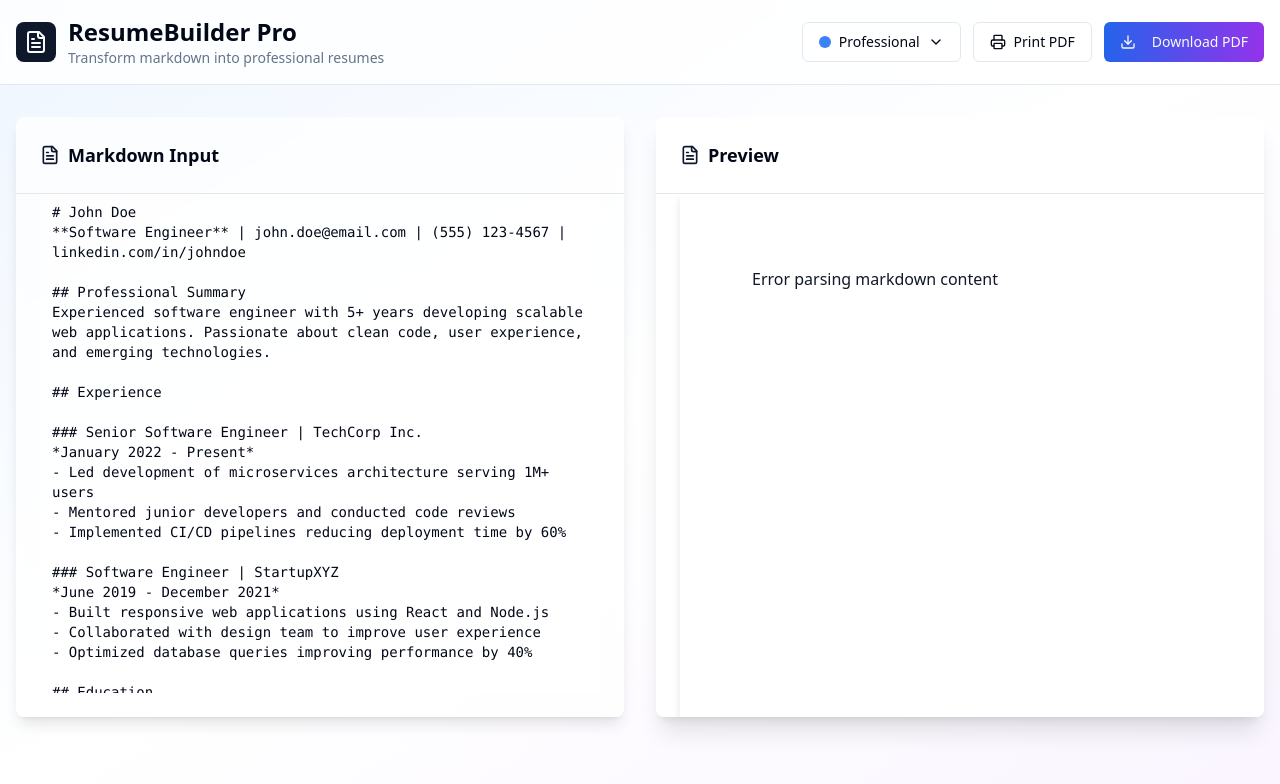
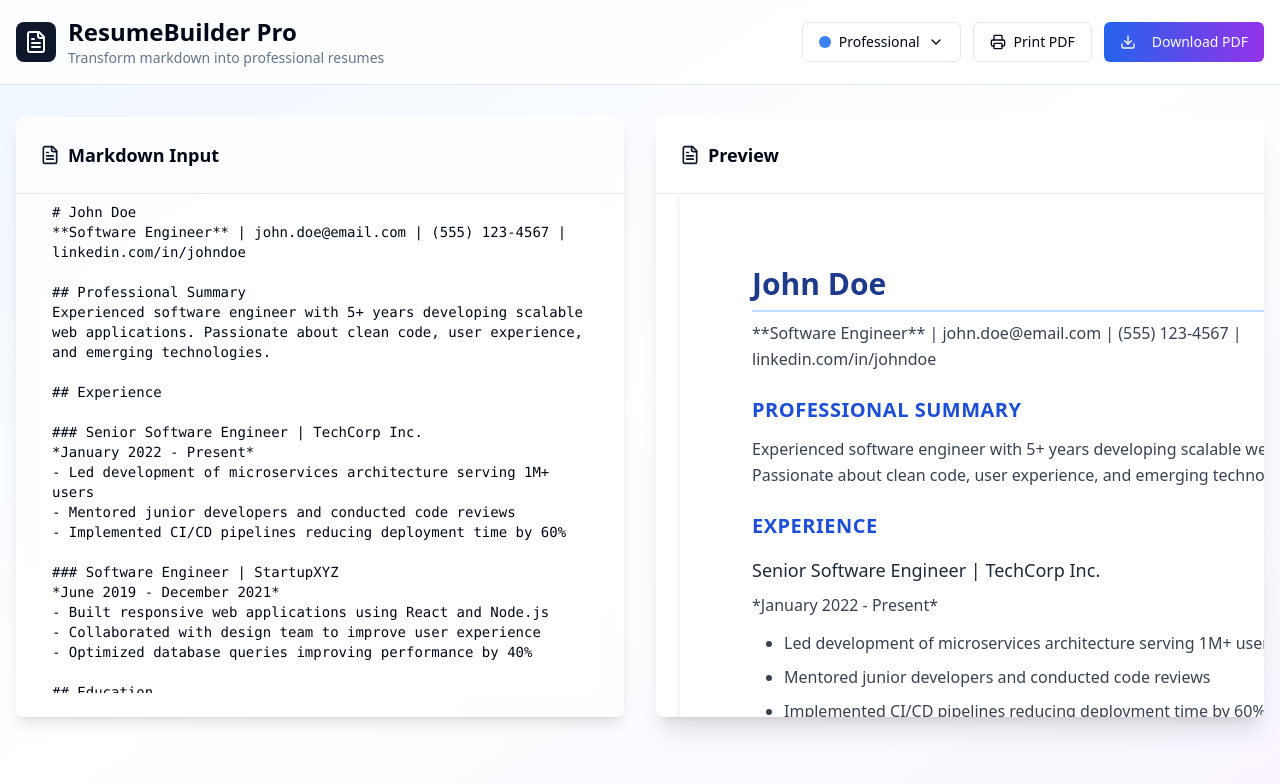
Before and after one commit to erricrr/markdown-to-resume, a React (Vite) app: page / in a window 1280 px wide. Shown: the top 784 px of the page. Built offline with nearby package versions, Linux system fonts and the light colour scheme.

Commit message:
Fix renderer method signatures
Update the renderer method signatures in `src/components/ResumePreview.tsx` to match the expected types.

```diff
--- a/src/components/ResumePreview.tsx
+++ b/src/components/ResumePreview.tsx
@@ -23,46 +23,50 @@ export const ResumePreview = forwardRef<HTMLDivElement, ResumePreviewProps>(
         const renderer = new marked.Renderer();
 
         // Override heading renderer to add resume classes
-        renderer.heading = (text: string, level: number) => {
+        renderer.heading = ({ tokens, depth }: any) => {
+          const text = tokens.map((token: any) => token.raw || token.text || '').join('');
           const escapedText = text.toLowerCase().replace(/[^\w]+/g, '-');
-          return `<h${level} id="${escapedText}" class="resume-heading-${level}">${text}</h${level}>`;
+          return `<h${depth} id="${escapedText}" class="resume-heading-${depth}">${text}</h${depth}>`;
         };
 
         // Override paragraph renderer
-        renderer.paragraph = (text: string) => {
+        renderer.paragraph = ({ tokens }: any) => {
+          const text = tokens.map((token: any) => token.raw || token.text || '').join('');
           return `<p class="resume-paragraph">${text}</p>`;
         };
 
         // Override list renderer
-        renderer.list = (body: string, ordered: boolean) => {
-          const tag = ordered ? 'ol' : 'ul';
+        renderer.list = (token: any) => {
+          const tag = token.ordered ? 'ol' : 'ul';
+          const body = token.items.map((item: any) => renderer.listitem!(item)).join('');
           return `<${tag} class="resume-list">${body}</${tag}>`;
         };
 
         // Override list item renderer
-        renderer.listitem = (text: string) => {
+        renderer.listitem = (item: any) => {
+          const text = item.tokens ? item.tokens.map((token: any) => token.raw || token.text || '').join('') : item.text || '';
           return `<li class="resume-list-item">${text}</li>`;
         };
 
         // Override table renderer
-        renderer.table = (header: string, body: string) => {
+        renderer.table = (token: any) => {
+          const header = token.header.map((cell: any) => renderer.tablecell!(cell)).join('');
+          const body = token.rows.map((row: any) =>
+            `<tr class="resume-table-row">${row.map((cell: any) => renderer.tablecell!(cell)).join('')}</tr>`
+          ).join('');
           return `<table class="resume-table">
-            <thead class="resume-table-head">${header}</thead>
+            <thead class="resume-table-head"><tr class="resume-table-row">${header}</tr></thead>
             <tbody class="resume-table-body">${body}</tbody>
           </table>`;
         };
 
-        // Override table row renderer
-        renderer.tablerow = (content: string) => {
-          return `<tr class="resume-table-row">${content}</tr>`;
-        };
-
         // Override table cell renderer
-        renderer.tablecell = (content: string, flags: { header: boolean; align: string | null }) => {
-          const tag = flags.header ? 'th' : 'td';
-          const className = flags.header ? 'resume-table-header' : 'resume-table-cell';
-          const align = flags.align ? ` style="text-align: ${flags.align}"` : '';
-          return `<${tag} class="${className}"${align}>${content}</${tag}>`;
+        renderer.tablecell = (token: any) => {
+          const tag = token.header ? 'th' : 'td';
+          const className = token.header ? 'resume-table-header' : 'resume-table-cell';
+          const align = token.align ? ` style="text-align: ${token.align}"` : '';
+          const text = token.tokens ? token.tokens.map((t: any) => t.raw || t.text || '').join('') : token.text || '';
+          return `<${tag} class="${className}"${align}>${text}</${tag}>`;
         };
 
         // Override horizontal rule renderer
@@ -71,27 +75,30 @@ export const ResumePreview = forwardRef<HTMLDivElement, ResumePreviewProps>(
         };
 
         // Override strong renderer
-        renderer.strong = (text: string) => {
+        renderer.strong = ({ tokens }: any) => {
+          const text = tokens.map((token: any) => token.raw || token.text || '').join('');
           return `<strong class="resume-strong">${text}</strong>`;
         };
 
         // Override emphasis renderer
-        renderer.em = (text: string) => {
+        renderer.em = ({ tokens }: any) => {
+          const text = tokens.map((token: any) => token.raw || token.text || '').join('');
           return `<em class="resume-emphasis">${text}</em>`;
         };
 
         // Override link renderer
-        renderer.link = (href: string, title: string | null, text: string) => {
+        renderer.link = ({ href, title, tokens }: any) => {
+          const text = tokens.map((token: any) => token.raw || token.text || '').join('');
           return `<a href="${href}" class="resume-link"${title ? ` title="${title}"` : ''}>${text}</a>`;
         };
 
         // Override code renderer
-        renderer.code = (code: string, language?: string) => {
-          return `<pre class="resume-code-block"><code>${code}</code></pre>`;
+        renderer.code = ({ text, lang }: any) => {
+          return `<pre class="resume-code-block"><code>${text}</code></pre>`;
         };
 
         // Override codespan renderer
-        renderer.codespan = (text: string) => {
+        renderer.codespan = ({ text }: any) => {
           return `<code class="resume-code">${text}</code>`;
         };
 
```
